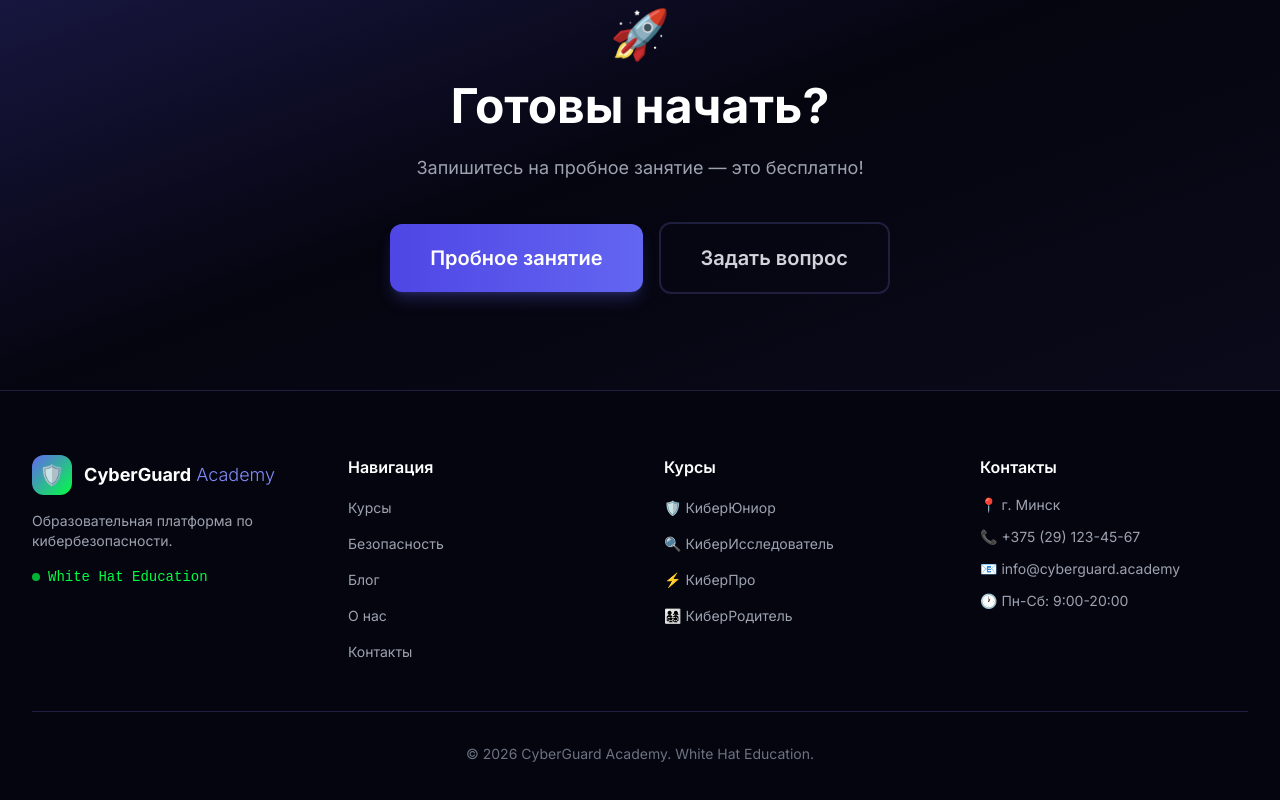
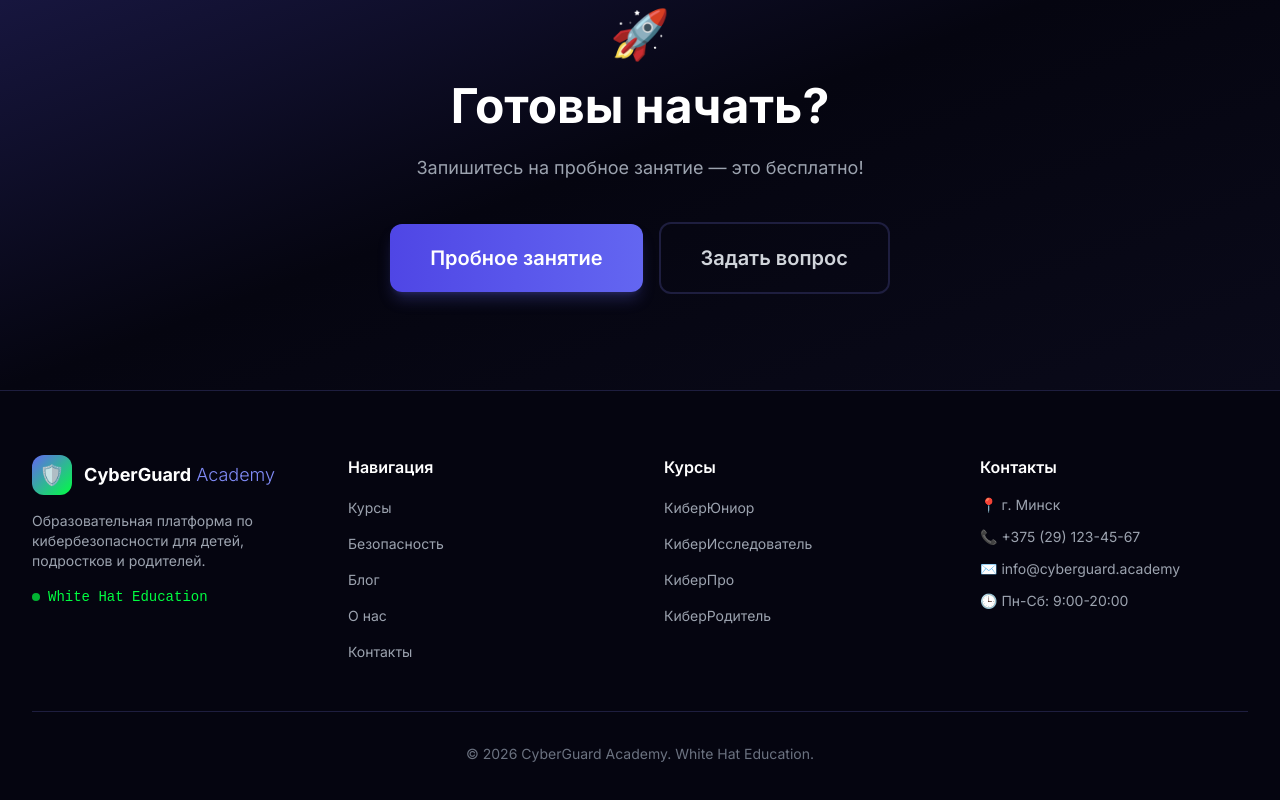
Before and after one commit to mam37bez/cyberguard-academy, a Next.js app: page / in a window 1280 px wide. Shown: the part 4188-4988 px from the top of the page. Built offline with nearby package versions, Linux system fonts and the light colour scheme.

Commit message:
Improve header and footer layout

```diff
--- a/src/components/layout/Footer.tsx
+++ b/src/components/layout/Footer.tsx
@@ -8,44 +8,105 @@ export function Footer() {
         <div className="grid grid-cols-1 md:grid-cols-2 lg:grid-cols-4 gap-12">
           <div>
             <Link href="/" className="flex items-center gap-3 mb-4">
-              <div className="w-10 h-10 rounded-xl bg-gradient-to-br from-primary-500 to-cyber-green flex items-center justify-center text-xl">🛡️</div>
-              <span className="text-lg font-bold text-white">CyberGuard<span className="font-light text-primary-400"> Academy</span></span>
+              <div className="w-10 h-10 rounded-xl bg-gradient-to-br from-primary-500 to-cyber-green flex items-center justify-center text-xl">
+                🛡️
+              </div>
+              <span className="text-lg font-bold text-white">
+                CyberGuard
+                <span className="font-light text-primary-400"> Academy</span>
+              </span>
             </Link>
-            <p className="text-gray-400 text-sm mb-4">Образовательная платформа по кибербезопасности.</p>
+
+            <p className="text-gray-400 text-sm mb-4">
+              Образовательная платформа по кибербезопасности для детей, подростков и родителей.
+            </p>
+
             <div className="flex items-center gap-2 text-sm">
               <span className="w-2 h-2 rounded-full bg-cyber-green animate-pulse" />
               <span className="text-cyber-green font-mono">White Hat Education</span>
             </div>
           </div>
+
           <div>
             <h3 className="text-white font-semibold mb-4">Навигация</h3>
             <ul className="space-y-3">
-              <li><Link href="/courses" className="text-gray-400 hover:text-white text-sm">Курсы</Link></li>
-              <li><Link href="/security-tools" className="text-gray-400 hover:text-white text-sm">Безопасность</Link></li>
-              <li><Link href="/blog" className="text-gray-400 hover:text-white text-sm">Блог</Link></li>
-              <li><Link href="/about" className="text-gray-400 hover:text-white text-sm">О нас</Link></li>
-              <li><Link href="/contact" className="text-gray-400 hover:text-white text-sm">Контакты</Link></li>
+              <li>
+                <Link href="/courses" className="text-gray-400 hover:text-white text-sm">
+                  Курсы
+                </Link>
+              </li>
+              <li>
+                <Link href="/security-tools" className="text-gray-400 hover:text-white text-sm">
+                  Безопасность
+                </Link>
+              </li>
+              <li>
+                <Link href="/blog" className="text-gray-400 hover:text-white text-sm">
+                  Блог
+                </Link>
+              </li>
+              <li>
+                <Link href="/about" className="text-gray-400 hover:text-white text-sm">
+                  О нас
+                </Link>
+              </li>
+              <li>
+                <Link href="/contact" className="text-gray-400 hover:text-white text-sm">
+                  Контакты
+                </Link>
+              </li>
             </ul>
           </div>
+
           <div>
             <h3 className="text-white font-semibold mb-4">Курсы</h3>
             <ul className="space-y-3">
-              <li><Link href="/courses/cybersecurity-junior" className="text-gray-400 hover:text-white text-sm">🛡️ КиберЮниор</Link></li>
-              <li><Link href="/courses/cybersecurity-explorer" className="text-gray-400 hover:text-white text-sm">🔍 КиберИсследователь</Link></li>
-              <li><Link href="/courses/cybersecurity-pro" className="text-gray-400 hover:text-white text-sm">⚡ КиберПро</Link></li>
-              <li><Link href="/courses/cybersecurity-parents" className="text-gray-400 hover:text-white text-sm">👨‍👩‍👧‍👦 КиберРодитель</Link></li>
+              <li>
+                <Link
+                  href="/courses/cybersecurity-junior"
+                  className="text-gray-400 hover:text-white text-sm"
+                >
+                  КиберЮниор
+                </Link>
+              </li>
+              <li>
+                <Link
+                  href="/courses/cybersecurity-explorer"
+                  className="text-gray-400 hover:text-white text-sm"
+                >
+                  КиберИсследователь
+                </Link>
+              </li>
+              <li>
+                <Link
+                  href="/courses/cybersecurity-pro"
+                  className="text-gray-400 hover:text-white text-sm"
+                >
+                  КиберПро
+                </Link>
+              </li>
+              <li>
+                <Link
+                  href="/courses/cybersecurity-parents"
+                  className="text-gray-400 hover:text-white text-sm"
+                >
+                  КиберРодитель
+                </Link>
+              </li>
             </ul>
           </div>
+
           <div>
             <h3 className="text-white font-semibold mb-4">Контакты</h3>
             <ul className="space-y-3 text-gray-400 text-sm">
               <li>📍 г. Минск</li>
               <li>📞 +375 (29) 123-45-67</li>
-              <li>📧 info@cyberguard.academy</li>
-              <li>🕐 Пн-Сб: 9:00-20:00</li>
+              <li>✉️ info@cyberguard.academy</li>
+              <li>🕒 Пн-Сб: 9:00-20:00</li>
             </ul>
           </div>
         </div>
+
         <div className="mt-12 pt-8 border-t border-cyber-border text-center">
           <p className="text-gray-500 text-sm">© 2026 CyberGuard Academy. White Hat Education.</p>
         </div>
--- a/src/components/layout/Header.tsx
+++ b/src/components/layout/Header.tsx
@@ -1,5 +1,6 @@
 'use client';
-import React, { useState, useEffect } from 'react';
+
+import React, { useEffect, useState } from 'react';
 import Link from 'next/link';
 import { cn } from '@/lib/utils';
 
@@ -23,12 +24,21 @@ export function Header() {
   }, []);
 
   return (
-    <header className={cn('fixed top-0 left-0 right-0 z-50 transition-all duration-300', scrolled ? 'bg-cyber-darker/90 backdrop-blur-xl border-b border-cyber-border' : 'bg-transparent')}>
+    <header
+      className={cn(
+        'fixed top-0 left-0 right-0 z-50 transition-all duration-300',
+        scrolled
+          ? 'bg-cyber-darker/90 backdrop-blur-xl border-b border-cyber-border'
+          : 'bg-transparent'
+      )}
+    >
       <div className="max-w-7xl mx-auto px-4 sm:px-6 lg:px-8">
         <div className="flex items-center justify-between h-20">
           <Link href="/" className="flex items-center gap-3">
             <div className="relative">
-              <div className="w-10 h-10 rounded-xl bg-gradient-to-br from-primary-500 to-cyber-green flex items-center justify-center text-xl">🛡️</div>
+              <div className="w-10 h-10 rounded-xl bg-gradient-to-br from-primary-500 to-cyber-green flex items-center justify-center text-xl">
+                🛡️
+              </div>
               <div className="absolute -top-1 -right-1 w-3 h-3 rounded-full bg-cyber-green animate-pulse" />
             </div>
             <div>
@@ -38,18 +48,47 @@ export function Header() {
           </Link>
 
           <nav className="hidden lg:flex items-center gap-1">
-            {nav.map(i => (
-              <Link key={i.href} href={i.href} className="px-4 py-2 text-sm font-medium text-gray-300 hover:text-white rounded-lg hover:bg-white/5 transition-all">{i.label}</Link>
+            {nav.map((i) => (
+              <Link
+                key={i.href}
+                href={i.href}
+                className="px-4 py-2 text-sm font-medium text-gray-300 hover:text-white rounded-lg hover:bg-white/5 transition-all"
+              >
+                {i.label}
+              </Link>
             ))}
           </nav>
 
           <div className="hidden lg:block">
-            <Link href="/enrollment" className="px-6 py-2.5 bg-gradient-to-r from-primary-600 to-primary-500 text-white text-sm font-semibold rounded-xl shadow-lg shadow-primary-500/25 transition-all">Записаться</Link>
+            <Link
+              href="/enrollment"
+              className="px-6 py-2.5 bg-gradient-to-r from-primary-600 to-primary-500 text-white text-sm font-semibold rounded-xl shadow-lg shadow-primary-500/25 transition-all hover:from-primary-500 hover:to-primary-400"
+            >
+              Записаться
+            </Link>
           </div>
 
-          <button className="lg:hidden p-2 text-gray-400 hover:text-white" onClick={() => setMobileOpen(!mobileOpen)}>
+          <button
+            className="lg:hidden p-2 text-gray-400 hover:text-white"
+            onClick={() => setMobileOpen(!mobileOpen)}
+            aria-label={mobileOpen ? 'Закрыть меню' : 'Открыть меню'}
+          >
             <svg className="w-6 h-6" fill="none" stroke="currentColor" viewBox="0 0 24 24">
-              {mobileOpen ? <path strokeLinecap="round" strokeLinejoin="round" strokeWidth={2} d="M6 18L18 6M6 6l12 12" /> : <path strokeLinecap="round" strokeLinejoin="round" strokeWidth={2} d="M4 6h16M4 12h16M4 18h16" />}
+              {mobileOpen ? (
+                <path
+                  strokeLinecap="round"
+                  strokeLinejoin="round"
+                  strokeWidth={2}
+                  d="M6 18L18 6M6 6l12 12"
+                />
+              ) : (
+                <path
+                  strokeLinecap="round"
+                  strokeLinejoin="round"
+                  strokeWidth={2}
+                  d="M4 6h16M4 12h16M4 18h16"
+                />
+              )}
             </svg>
           </button>
         </div>
@@ -58,10 +97,24 @@ export function Header() {
       {mobileOpen && (
         <div className="lg:hidden bg-cyber-darker/95 backdrop-blur-xl border-t border-cyber-border">
           <div className="px-4 py-6 space-y-2">
-            {nav.map(i => (
-              <Link key={i.href} href={i.href} className="block px-4 py-3 text-gray-300 hover:text-white hover:bg-white/5 rounded-xl" onClick={() => setMobileOpen(false)}>{i.label}</Link>
+            {nav.map((i) => (
+              <Link
+                key={i.href}
+                href={i.href}
+                className="block px-4 py-3 text-gray-300 hover:text-white hover:bg-white/5 rounded-xl"
+                onClick={() => setMobileOpen(false)}
+              >
+                {i.label}
+              </Link>
             ))}
-            <Link href="/enrollment" className="block mt-4 px-6 py-3 bg-gradient-to-r from-primary-600 to-primary-500 text-white text-center font-semibold rounded-xl" onClick={() => setMobileOpen(false)}>Записаться</Link>
+
+            <Link
+              href="/enrollment"
+              className="block mt-4 px-6 py-3 bg-gradient-to-r from-primary-600 to-primary-500 text-white text-center font-semibold rounded-xl"
+              onClick={() => setMobileOpen(false)}
+            >
+              Записаться
+            </Link>
           </div>
         </div>
       )}
```
